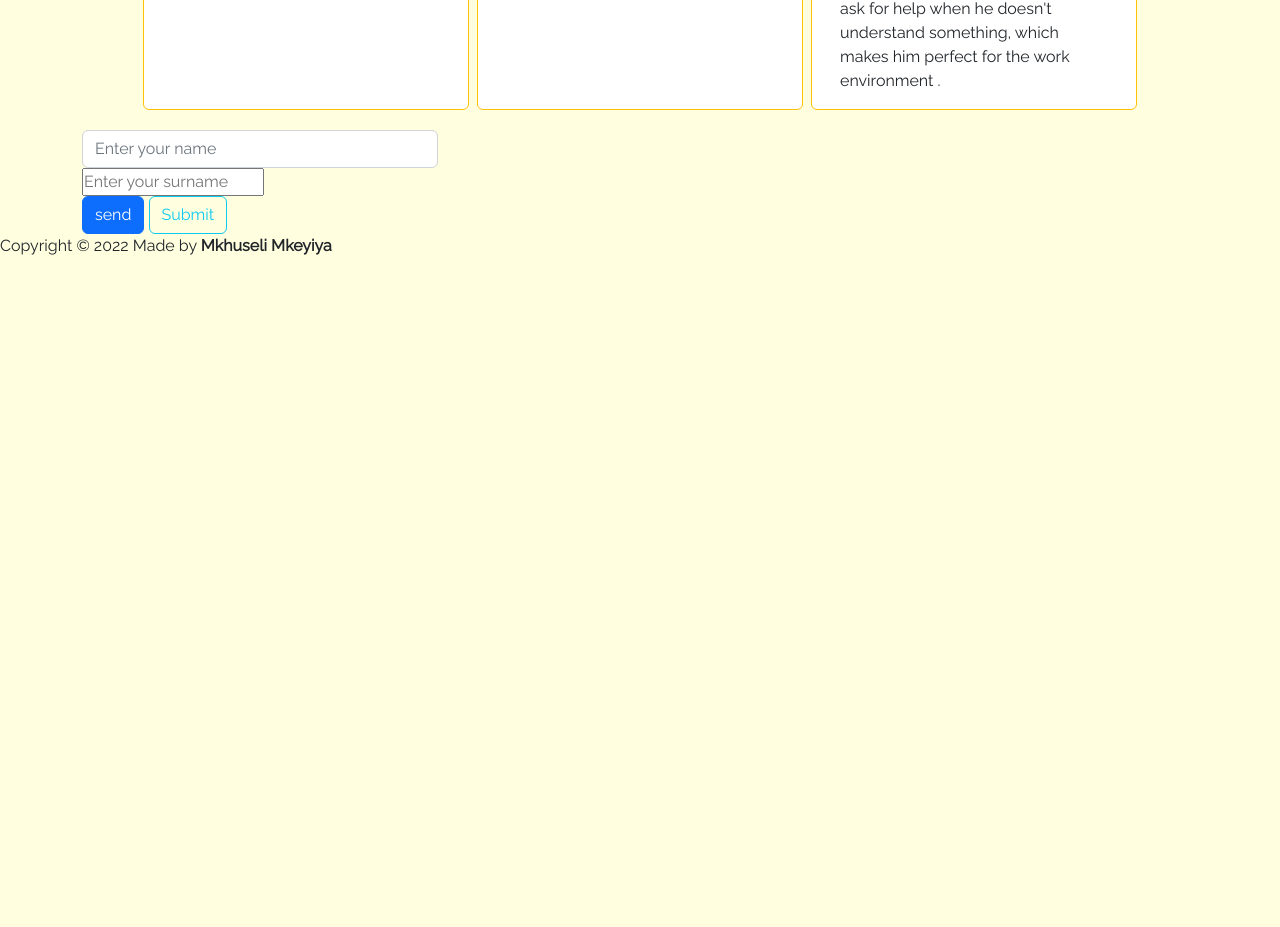
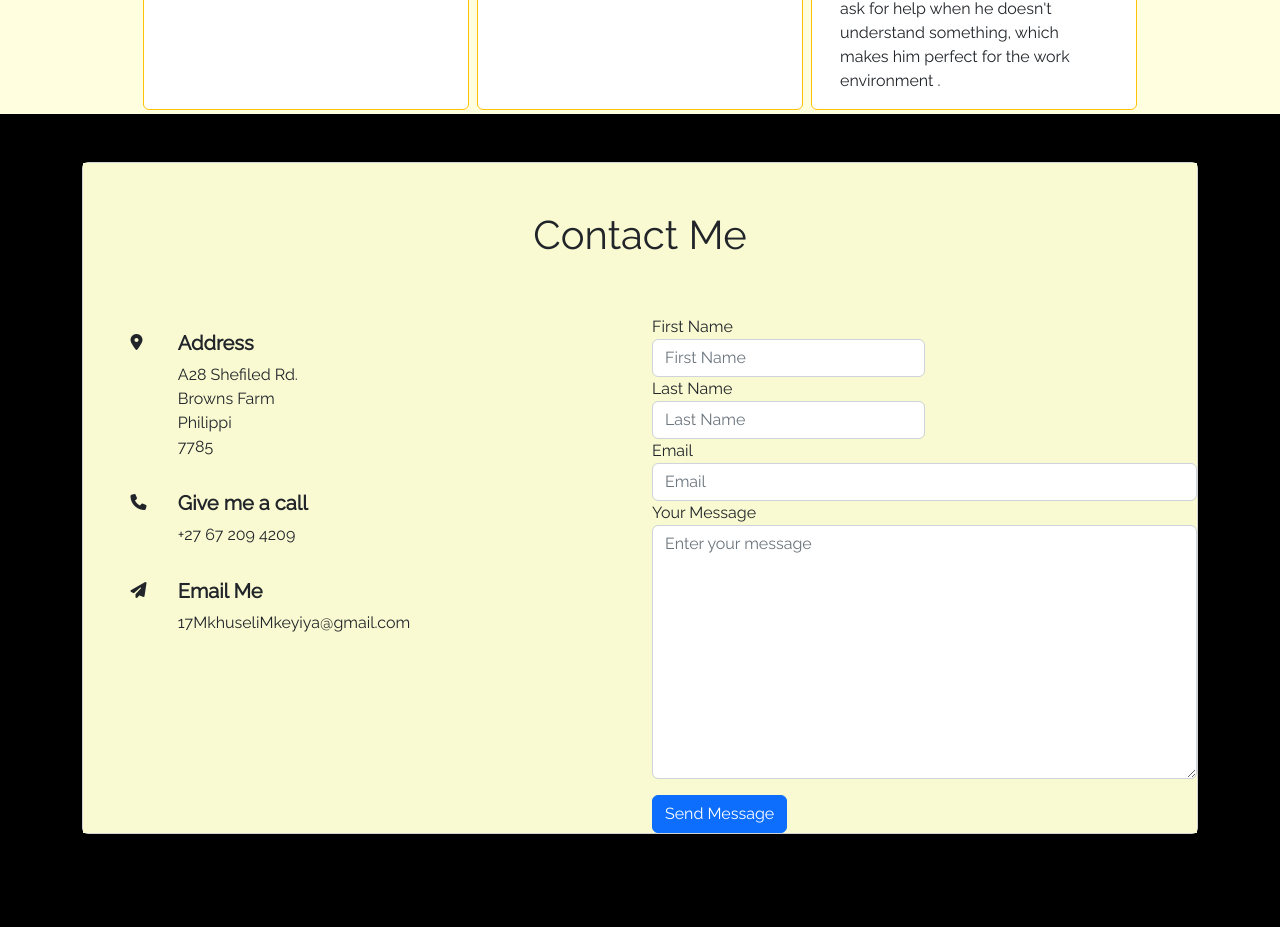
Before and after one commit to 17mkhmke/projectportfolio, a plain HTML site: page index.html in a window 1280 px wide. Shown: the part 3543-4470 px from the top of the page. Before the commit the page ends 3817 px from the top, so only its background shows below. Drawn offline with nearby package versions, Linux system fonts and the light colour scheme.

Commit message:
UpdateThursday

```diff
--- a/index.html
+++ b/index.html
@@ -13,14 +13,14 @@ rel="stylesheet" integrity="sha384-Zenh87qX5JnK2Jl0vWa8Ck2rdkQ2Bzep5IDxbcnCeuOxj
 <body>
   <!----------------------------------------------------------NAVBAR-------------------------------------------------------------->
     <header>
-      <nav class="navbar navbar-expand-lg bg-black w-100 top-0 position-fixed ">
+      <nav class="navbar navbar-expand-lg bg-black w-100 top-0 position-fixed bg-warning ">
         <div class="container-fluid">
           <img src="https://i.postimg.cc/sfGQ4gGL/Final-Logo2-1.png" class="logo">
           <button class="navbar-toggler" type="button" data-bs-toggle="collapse" data-bs-target="#navbarSupportedContent" aria-controls="navbarSupportedContent" aria-expanded="false" aria-label="Toggle navigation">
             <span class="navbar-toggler-icon"></span>
           </button>
           <div class="collapse navbar-collapse" id="navbarSupportedContent">
-            <ul class="navbar-nav m-auto bg-black bg-md-none ">
+            <ul class="navbar-nav m-auto bg-black bg-md-none">
               <li class="nav-item">
                 <a class="nav-link" href="#Home">Home</a>
               </li>
@@ -66,6 +66,7 @@ rel="stylesheet" integrity="sha384-Zenh87qX5JnK2Jl0vWa8Ck2rdkQ2Bzep5IDxbcnCeuOxj
           </div>
         </div>
         </section>
+        <!----------------------------------------------------------------------------- About Me------------------------------------------------------------------------------------------------------------ -->
       <section id="AboutMe" class="container">
           <div class="row">
               <img src="https://i.postimg.cc/CLYq2ZKt/About-Me-2.jpg" alt="about_me" class="col-5"><!--can change alt to class-->
@@ -252,7 +253,7 @@ rel="stylesheet" integrity="sha384-Zenh87qX5JnK2Jl0vWa8Ck2rdkQ2Bzep5IDxbcnCeuOxj
 
             <div class="skill mb-4">
               <div class="d-flex justify-content-between">
-              <h6 class="font-width-bold">CSS3 <span><i class="fa-brands fa-css3-alt"></i></span></h6>
+              <h6 class="font-width-bold">CSS3 <i class="fa-brands fa-css3-alt"></i></h6>
               <h6 class="font-width-bold">95%</h6>
             </div>
 
@@ -360,7 +361,7 @@ rel="stylesheet" integrity="sha384-Zenh87qX5JnK2Jl0vWa8Ck2rdkQ2Bzep5IDxbcnCeuOxj
             </div>
           </div>
           <div class="card border-warning col-12 col-sm-2 col-md-3 m-1">
-            <img src="https://i.postimg.cc/L6hL88j2/lazolapic.jpg" class="card-img-top" alt="LazPic">
+            <img src="https://i.postimg.cc/j2hDBd93/person-profile-image-icon.png" class="card-img-top" alt="LazPic">
             <div class="card-body">
               <h5 class="card-title"><b>Lazola Makubalo</b></h5>
               <p class="card-text">Mkhuseli Mkeyiya is a good colleague. A smart worker with an eager and a desire to know more.</p>
@@ -385,29 +386,86 @@ rel="stylesheet" integrity="sha384-Zenh87qX5JnK2Jl0vWa8Ck2rdkQ2Bzep5IDxbcnCeuOxj
 
         </div>
       </section>
-      <section id="Contact">
-        <div class="container">
-          <div class="row">
-            <div class="col-4">
-            <form action="" class="mt-3">
-              <div>
-                <input type="text" class="form-control" placeholder="Enter your name" required>
+      <section class="head pb-5" id="Contact">
+        <div class="container py-5">
+          <div class="card">
+            <div class="card-bodyContact">
+            <h1 class="font-weight-light text-center py-5">Contact Me</h1>
+            <div class="row">
+              <div class="col-lg-6 col-md-12 col-sm-12 col-12">
+                <div class="row pt-3">
+                  <div class="col-lg-1 offset-1 col-md-2 col-sm-2 col-2">
+                    <i class="fa-solid fa-location-dot"></i>
+                  </div>
+                  <div class="col-lg-10 col-md-9 col-sm-9 col-9">
+                    <h5 class="font-weight-light"><b>Address</b></h5>
+                    <p>A28 Shefiled Rd.<br>
+                    Browns Farm<br>
+                  Philippi<br>
+                7785</p>
+                  </div>
+                </div>
+                <div class="row pt-3">
+                  <div class="col-lg-1 offset-1 col-md-2 col-sm-2 col-2">
+                    <i class="fa-solid fa-phone"></i>
 
+                  </div>
+                  <div class="col-lg-10 col-md-9 col-sm-9 col-9">
+                    <h5 class="font-weigh-light"><b>Give me a call</b></h5>
+                    <p>+27 67 209 4209</p>
+                  </div>
+                </div>
+                <div class="row pt-3">
+                  <div class="col-lg-1 offset-1 col-md-2 col-sm-2 col-2">
+                    <i class="fa-solid fa-paper-plane"></i>
+
+                  </div>
+                  <div class="col-lg-10 col-md-9 col-sm-9 col-9">
+                    <h5 class="font-weight-light"><b>Email Me</b></h5>
+                    <p>17MkhuseliMkeyiya@gmail.com</p>
+                  </div>
+                </div>
               </div>
-              <input type="text" placeholder="Enter your surname">
-            </form>
+              <div class="col-lg-6 col-md-12 col-sm-12 col-12">
+                <form  action="https://formspree.io/f/mqkjgnln" method="post">
+
+                  <div class="form-row">
+                    <div class="form-group col-lg-6 col-md-12 col-sm-12 col-12">
+                      <label>First Name</label>
+                      <input type="text" class="form-control" placeholder="First Name">
+                    </div>
+                    <div class="form-group col-lg-6 col-md-12 col-sm-12 col-12">
+                      <label>Last Name</label>
+                      <input type="text" class="form-control" placeholder="Last Name">
+                    </div>
+                  </div>
+                  <label>Email</label>
+                  <input type="email" placeholder="Email" class="form-control">
+                  <label>Your Message</label>
+                  <textarea class="form-control mb-3" id="" placeholder="Enter your message" cols="30" rows="10"></textarea>
+                  <button class="btn btn-primary">Send Message</button>
+                </form>
+              </div>
+            </div>
           </div>
           </div>
-          <input type="button" value="send"
-          class="btn btn-primary">
-          <button class="btn btn-outline-info">Submit</button>
         </div>
-      </section>
+
+        </section>
     </main>
 
     <footer>
+      <section class="footer">
+        <div class="social">
+          <a href="#"><i class="fa-brands fa-facebook"></i></a>
+          <a href="#"><i class="fa-brands fa-instagram"></i></a>
+          <a href="#"><i class="fa-brands fa-youtube"></i></a>
+
+
+
         <p>Copyright &copy; 2022 Made by <b>Mkhuseli Mkeyiya</b></p>
-
+      </div>
+      </section>
     </footer>
     <script src="https://kit.fontawesome.com/dd4b0c6b77.js" crossorigin="anonymous"></script>
     <!-- JavaScript Bundle with Popper -->
@@ -415,3 +473,4 @@ rel="stylesheet" integrity="sha384-Zenh87qX5JnK2Jl0vWa8Ck2rdkQ2Bzep5IDxbcnCeuOxj
 integrity="sha384-OERcA2EqjJCMA+/3y+gxIOqMEjwtxJY7qPCqsdltbNJuaOe923+mo//f6V8Qbsw3" crossorigin="anonymous"></script>
 
 </body>
+</html>
--- a/style.css
+++ b/style.css
@@ -23,14 +23,20 @@
 body{
     background-color: lightyellow;
 }
+.navbar-toggler {
+    background-color: gold;
+}
 .nav-link:hover{
-    transform: scale(1.2);
+    /* transform: scale(1.2) translateX(42px); */
+    scale: 1.2;
+    transform: translateX(10px);
+
 }
 .nav-link:hover{
     color: gold;
 }
 .logo{
-    width: 7rem;
+    width: 5rem;
 }
 .detail{
      width: 100%;
@@ -249,3 +255,11 @@ section {
     background-color: wheat;
     border-radius: 50%;
 }
+/* contact Page */
+.head{
+    background-color: black;
+    background-size: 100% 100%;
+}
+.card-bodyContact{
+    background-color: lightgoldenrodyellow;
+}
```
